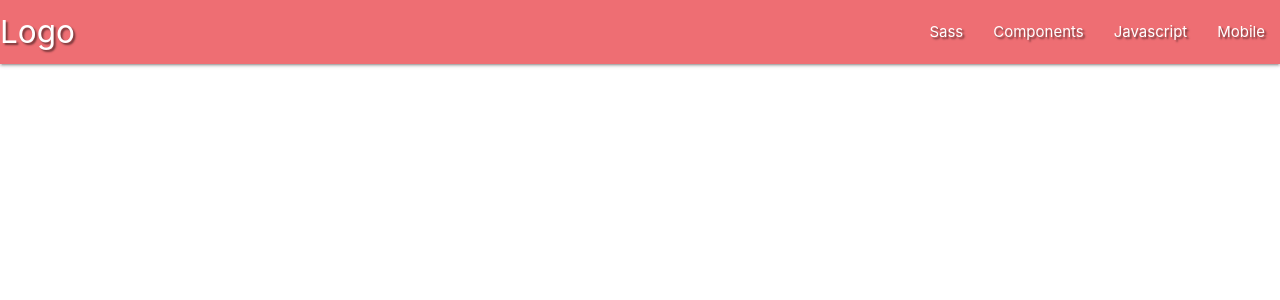
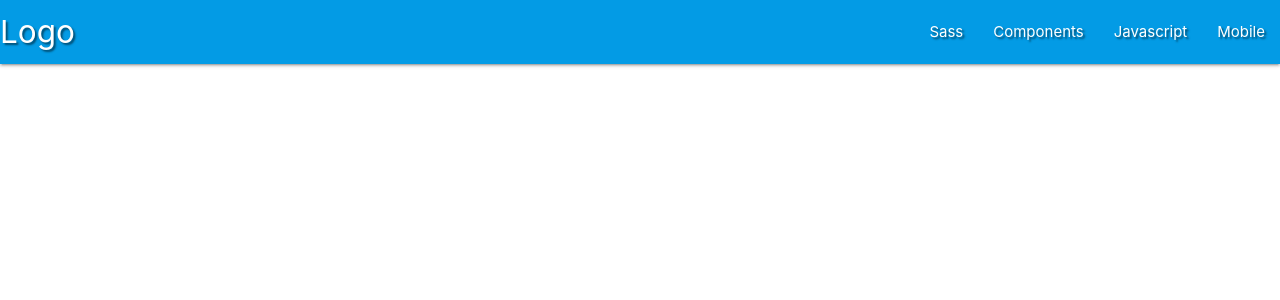
Before and after one commit to anteCedens/congenial-doodle, a Flask app: page / in a window 1280 px wide. Shown: the top 300 px of the page. Run offline with Flask 2, Linux system fonts and the light colour scheme; data that the repository does not hold is empty; some libraries are stand-ins or nearby versions.

Commit message:
Change navbar color

```diff
--- a/templates/base.html
+++ b/templates/base.html
@@ -24,7 +24,7 @@
         <header>
 
             <!-- Top navbar -->
-            <nav class="nav-extended text-shadow">
+            <nav class="nav-extended text-shadow light-blue darken-1">
                 <div class="nav-wrapper">
                     <a href="#!" class="brand-logo">Logo</a>
                     <a href="#" data-target="mobile-demo" class="sidenav-trigger"><i class="material-icons">menu</i></a>
```
